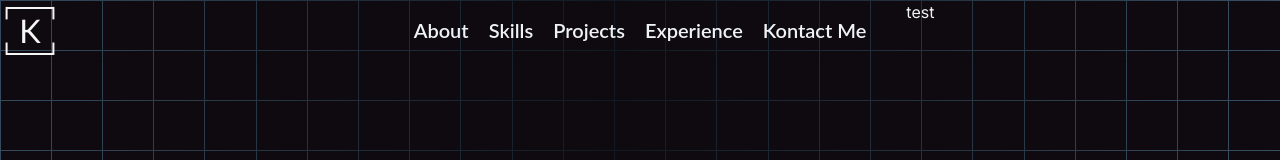
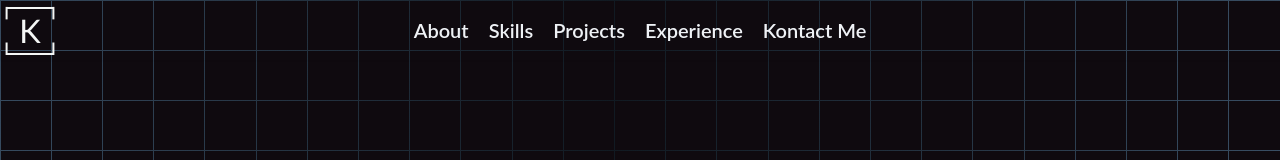
Before and after one commit to TheDeafOne/NPT, a Next.js app: page / in a window 1280 px wide. Shown: the top 160 px of the page. Built offline with nearby package versions, Linux system fonts and the light colour scheme; what next would draw is missing.

Commit message:
updated navbar float

```diff
--- a/src/components/Navbar/Navbar.tsx
+++ b/src/components/Navbar/Navbar.tsx
@@ -60,9 +60,7 @@ const Navbar = () => {
                     )
                 })}
             </div>
-            <div className="flex-1">
-                test
-            </div>
+            <div className="flex-1"/>
         </nav>
     )
 }
```
